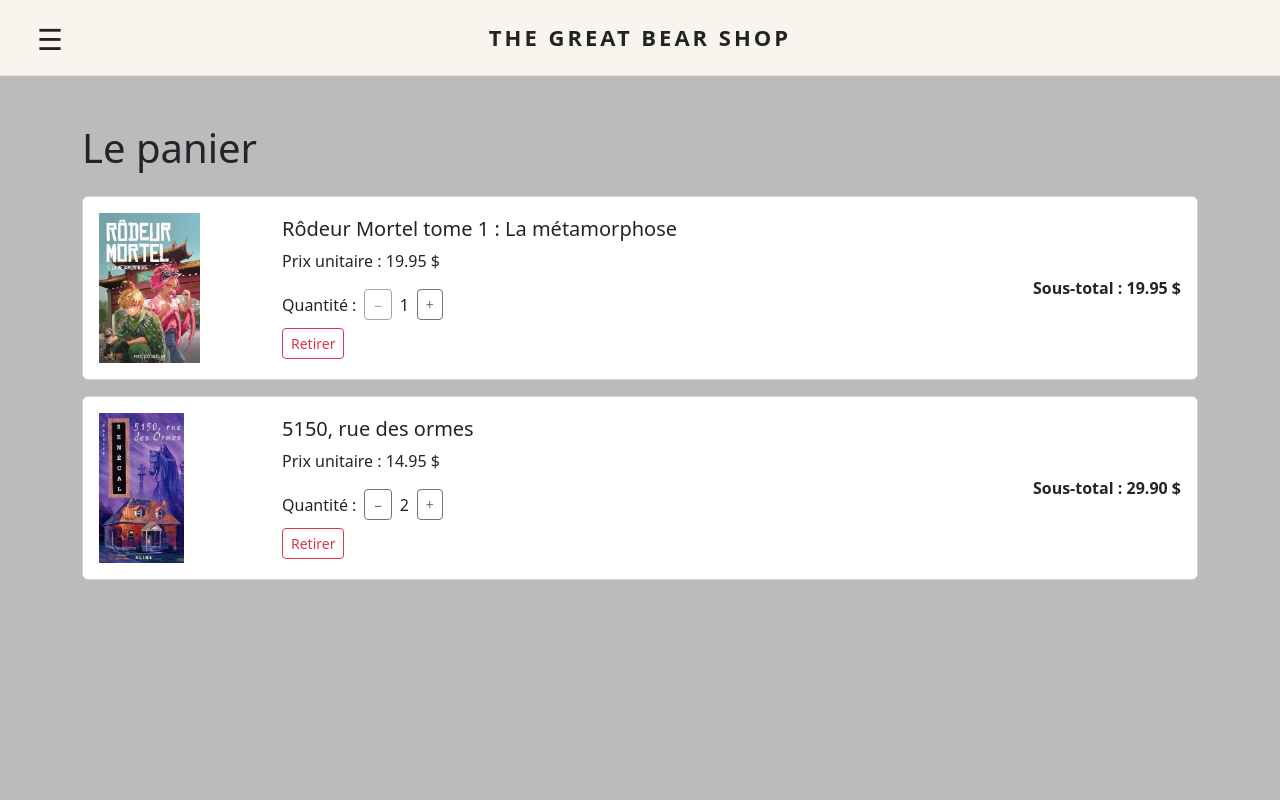
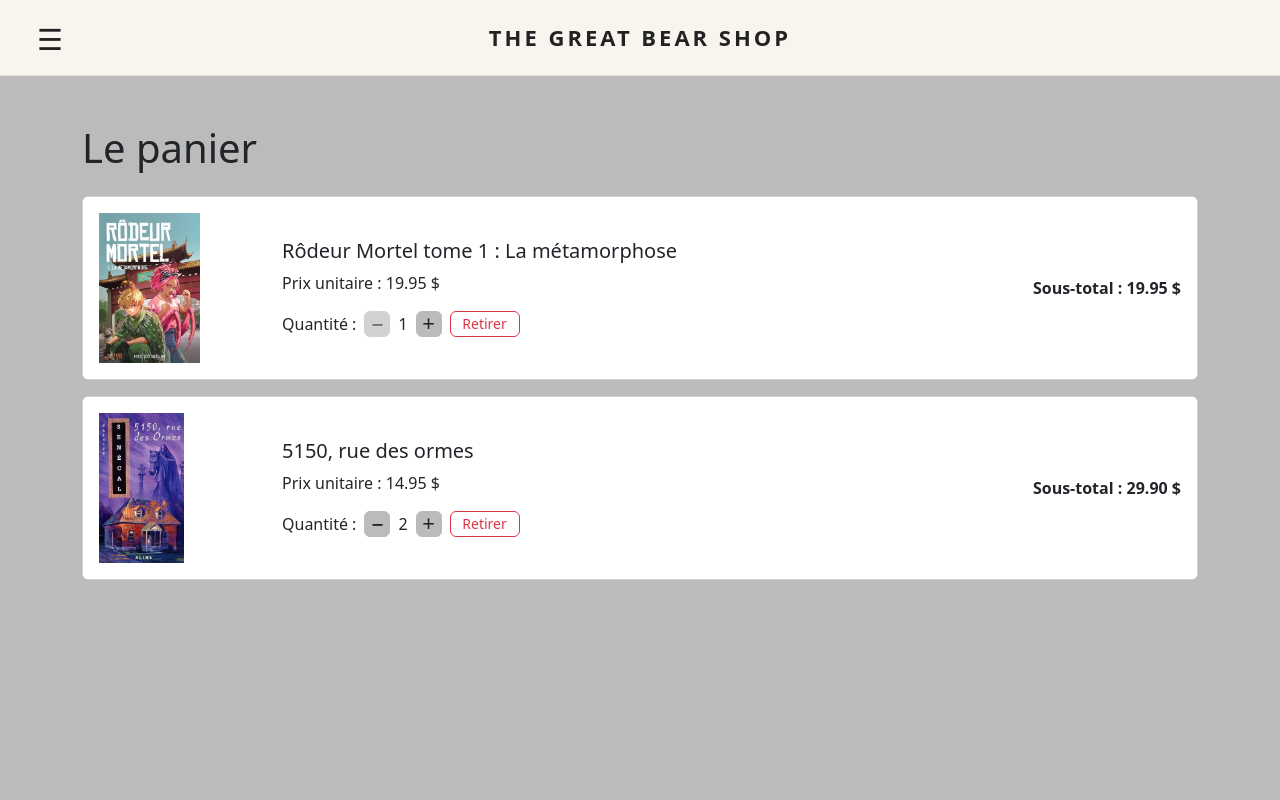
Before and after one commit to amirahv/great-bear-shop-a2026, a React (Vite) app in the folder GreatBearShop/: page /panier in a window 1280 px wide. Shown: the top 800 px of the page. Built offline with nearby package versions, Linux system fonts and the light colour scheme.

Commit message:
créer PagePanier.css

```diff
--- /dev/null
+++ b/GreatBearShop/src/pages/PagePanier.css
@@ -0,0 +1,56 @@
+/* Apparence commune aux trois boutons. */
+.btn.bouton-panier {
+  display: inline-flex;
+  align-items: center;
+  justify-content: center;
+  flex-shrink: 0;
+
+  height: 26px;
+  padding: 0;
+  border-radius: 6px;
+  line-height: 1;
+
+  transition: background-color 0.2s, border-color 0.2s;
+}
+
+/* Boutons + et −. */
+.btn.bouton-quantite {
+  width: 26px;
+  font-size: 22px;
+  background-color: #BBBBBB;
+  border-color: #BBBBBB;
+  color: #212529;
+}
+
+/* Effet au survol des boutons actifs. */
+.btn.bouton-quantite:hover:not(:disabled) {
+  background-color: #999999;
+  border-color: #999999;
+}
+
+/* Ajustement visuel des symboles + et −. */
+.bouton-quantite .symbole-quantite {
+  transform: translateY(-2px);
+}
+
+/* Bouton Retirer : même hauteur, mais plus large. */
+.btn.bouton-retirer {
+  width: 70px;
+  font-size: 14px;
+  background-color: transparent;
+  border-color: #dc3545;
+  color: #dc3545;
+}
+
+/* Fond rouge au survol. */
+.btn.bouton-retirer:hover {
+  background-color: #dc3545;
+  border-color: #dc3545;
+  color: white;
+}
+
+/* Fond gris de la page panier. */
+.page-panier {
+  background-color: #BBBBBB;
+  min-height: 100vh;
+}
--- a/GreatBearShop/src/pages/PagePanier.tsx
+++ b/GreatBearShop/src/pages/PagePanier.tsx
@@ -1,4 +1,5 @@
 import { useState } from "react";
+import "./PagePanier.css";
 import panierTemporaire from "../data/panierTemporaire";
 
 /**
@@ -67,7 +68,7 @@ function PagePanier() {
   }
 
   return (
-    <div style={{ backgroundColor: "#BBBBBB", minHeight: "100vh" }}>
+    <div className="page-panier">
       <div className="container py-5">
         <h1 className="mb-4">Le panier</h1>
 
@@ -105,12 +106,13 @@ function PagePanier() {
                         : "Prix indisponible"}
                     </p>
 
+                    {/* Quantité et boutons de modification du panier. */}
                     <div className="d-flex align-items-center gap-2">
                       <span>Quantité :</span>
 
                       <button
                         type="button"
-                        className="btn btn-outline-secondary btn-sm"
+                        className="btn bouton-panier bouton-quantite"
                         aria-label={`Diminuer la quantité de ${article.nom}`}
                         disabled={article.quantite <= 1}
                         onClick={() =>
@@ -120,14 +122,16 @@ function PagePanier() {
                           )
                         }
                       >
+                        <span className="symbole-quantite" aria-hidden="true">
                           −
+                        </span>
                       </button>
 
                       <span>{article.quantite}</span>
 
                       <button
                         type="button"
-                        className="btn btn-outline-secondary btn-sm"
+                        className="btn bouton-panier bouton-quantite"
                         aria-label={`Augmenter la quantité de ${article.nom}`}
                         onClick={() =>
                           modifierQuantite(
@@ -136,17 +140,19 @@ function PagePanier() {
                           )
                         }
                       >
+                        <span className="symbole-quantite" aria-hidden="true">
                           +
+                        </span>
                       </button>
-                    </div>
 
                       <button
                         type="button"
-                      className="btn btn-outline-danger btn-sm mt-2"
+                        className="btn bouton-panier bouton-retirer"
                         onClick={() => retirerArticle(article.produitId)}
                       >
                         Retirer
                       </button>
+                    </div>
 
                     {!article.disponible && (
                       <p className="text-danger mt-2 mb-0">
```
Lines whose indentation alone changed are shown as unchanged.
